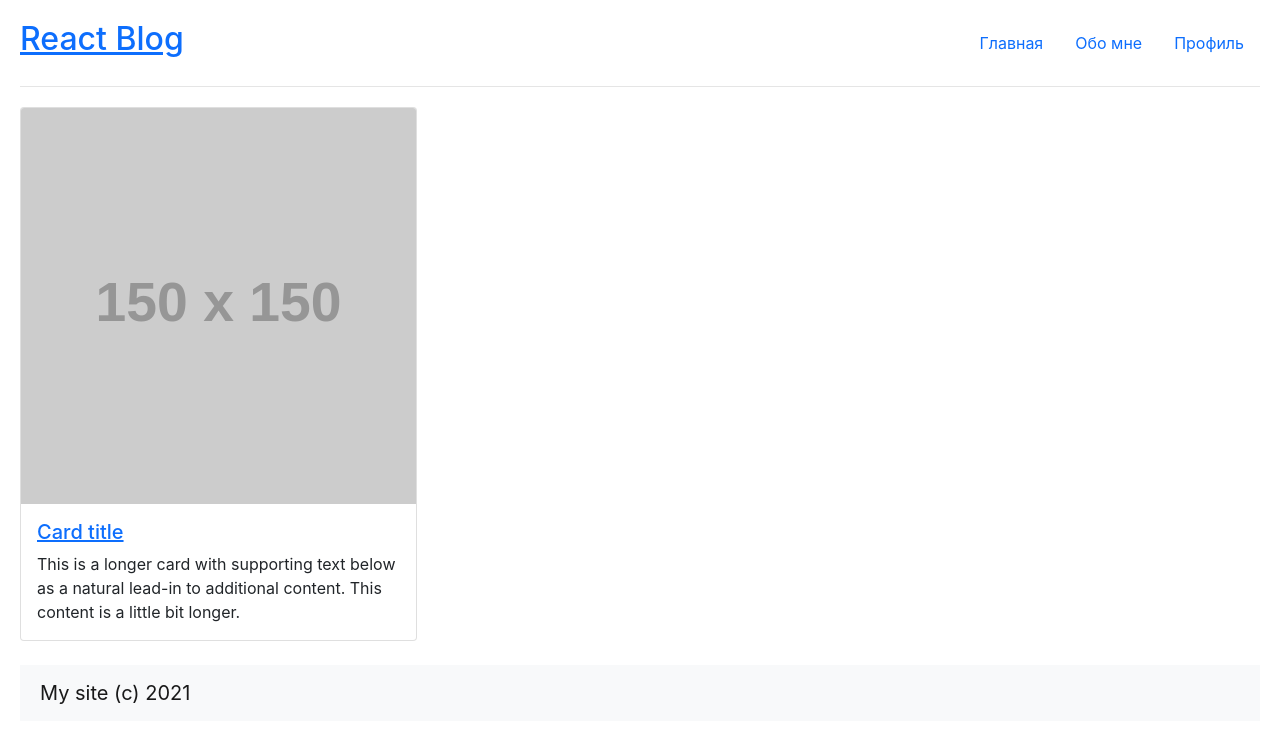
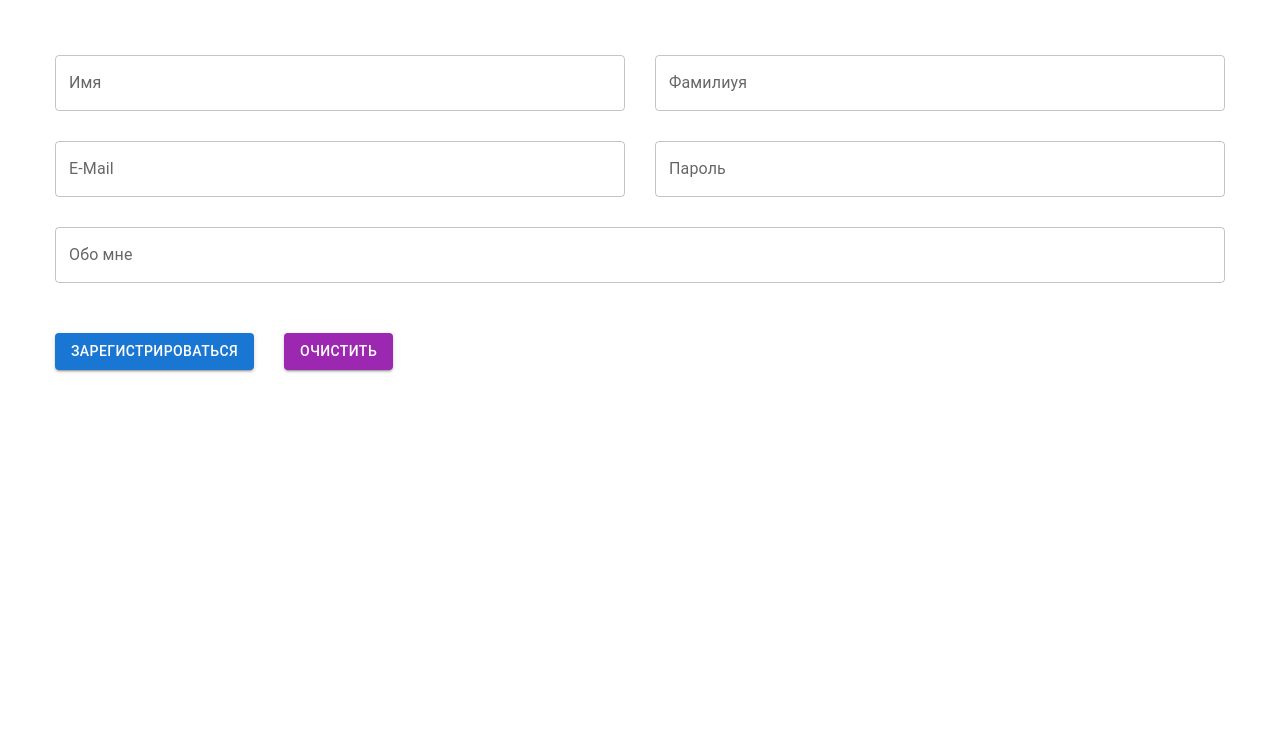
Before and after one commit to RomaK74/home-work-1, a React (Create React App) app: page / in a window 1280 px wide. Shown: the top 742 px of the page. Built offline with nearby package versions, Linux system fonts and the light colour scheme.

Commit message:
react-hook-form-reset

```diff
--- a/package.json
+++ b/package.json
@@ -15,6 +15,7 @@
     "react": "^17.0.2",
     "react-bootstrap": "^2.0.4",
     "react-dom": "^17.0.2",
+    "react-hook-form": "^7.23.0",
     "react-scripts": "4.0.3",
     "web-vitals": "^1.0.1"
   },
--- a/src/index.js
+++ b/src/index.js
@@ -1,7 +1,7 @@
 import React from 'react';
 import ReactDOM from 'react-dom';
 import './index.css';
-import App from './tutorial-6/App';
+import App from './tutorial-7/App';
 
 ReactDOM.render(
   <React.StrictMode>
--- a/src/tutorial-5/components/ReviewForm.jsx
+++ b/src/tutorial-5/components/ReviewForm.jsx
@@ -67,7 +67,6 @@
                 fullWidth
                 multiline
                 rows={4}
-                height={20}
                 value={message}
                 onChange={handleChangeMessage}
             />
--- /dev/null
+++ b/src/tutorial-7/App.js
@@ -0,0 +1,89 @@
+import React from "react";
+import {useForm} from "react-hook-form";
+import TextField from "@mui/material/TextField";
+import Button from "@mui/material/Button";
+
+import "./styles.css";
+
+function App() {
+    const {handleSubmit, register, formState, reset} = useForm();
+
+    const onSubmit = (values) => console.log("ФОРМА!", values);
+    const clear = () => reset({
+        'firstName': '',
+        'lastName': '',
+        'email': '',
+        'password': '',
+        'about': ''
+    });
+    console.log(formState.errors);
+
+    return (
+        <div className="App">
+            <div className="row">
+                <TextField
+                    name="firstName"
+                    label="Имя"
+                    {...register("firstName", {
+                        validate: (value) => value !== "admin" || "Nice try!"
+                    })}
+                    helperText={formState.errors.firstName && formState.errors.firstName.message}
+                    error={!!formState.errors.firstName}
+                    fullWidth
+                />
+                <TextField
+                    name="lastName"
+                    label="Фамилиyя"
+                    {...register("lastName", {
+                        required: "Это обязательное поле!"
+                    })}
+                    helperText={formState.errors.lastName && formState.errors.lastName.message}
+                    error={!!formState.errors.lastName}
+                    fullWidth
+                />
+            </div>
+            <div className="row">
+                <TextField
+                    {...register("email", {
+                        pattern: {
+                            value: /^[A-Z0-9._%+-]+@[A-Z0-9._%+-]+\.[A-Z]{2,}$/i,
+                            message: "Это неверная почта!"
+                        }
+                    })}
+                    helperText={formState.errors.email && formState.errors.email.message}
+                    error={!!formState.errors.email}
+                    name="email"
+                    label="E-Mail"
+                    defaultValue=""
+                    fullWidth
+                />
+                <TextField
+                    {...register("password", {
+                        required: "Это обязательное поле!"
+                    })}
+                    helperText={formState.errors.password && formState.errors.password.message}
+                    error={!!formState.errors.password}
+                    name="password"
+                    type="password"
+                    label="Пароль"
+                    fullWidth
+                />
+            </div>
+            <div className="row">
+                <TextField {...register("about")} name="about" label="Обо мне" fullWidth/>
+            </div>
+            <br/>
+            <div className="row">
+                <Button onClick={handleSubmit(onSubmit)} variant="contained" color="primary">
+                    Зарегистрироваться
+                </Button>
+                <Button variant="contained" color="secondary" onClick={clear}>
+                    Очистить
+                </Button>
+            </div>
+
+        </div>
+    );
+}
+
+export default App;
--- /dev/null
+++ b/src/tutorial-7/styles.css
@@ -0,0 +1,17 @@
+body {
+    margin: 0;
+    font-family: -apple-system, BlinkMacSystemFont, "Segoe UI", "Roboto", "Oxygen", "Ubuntu",
+    "Cantarell", "Fira Sans", "Droid Sans", "Helvetica Neue", sans-serif;
+    -webkit-font-smoothing: antialiased;
+    -moz-osx-font-smoothing: grayscale;
+    padding: 40px;
+}
+
+.row {
+    display: flex;
+}
+
+.MuiTextField-root,
+.MuiButton-root {
+    margin: 15px !important;
+}
```
Also changed, not shown: 1 other file (tests, documents, lock files or other folders).
